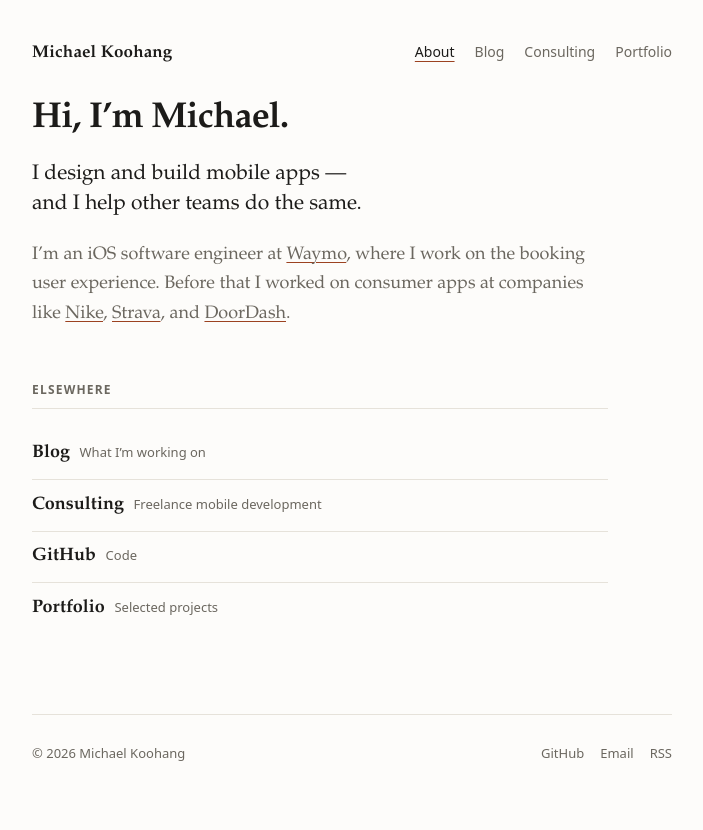
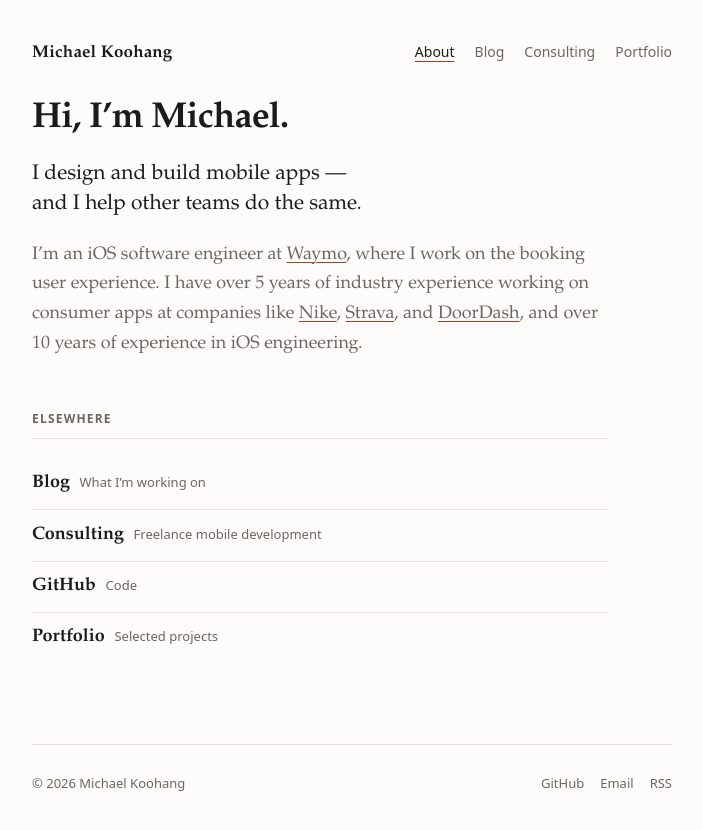
Before and after one commit to sebasque/sebasque.github.io, a Jekyll site: the page built from index.md, in a window 1280 px wide. Shown: the top 830 px of the page, without its empty margins (288-991 px from the left). Built offline with Jekyll 4.4.1, drawn with Linux system fonts in a browser that asks for light colours.

Commit message:
Update industry experience

```diff
--- a/index.md
+++ b/index.md
@@ -9,7 +9,7 @@
 
 <p class="intro-lede">I design and build mobile apps — and I help other teams do the same.</p>
 
-I'm an iOS software engineer at [Waymo](https://waymo.com), where I work on the booking user experience. Before that I worked on consumer apps at companies like [Nike](https://www.nike.com), [Strava](https://www.strava.com), and [DoorDash](https://www.doordash.com).
+I'm an iOS software engineer at [Waymo](https://waymo.com), where I work on the booking user experience. I have over 5 years of industry experience working on consumer apps at companies like [Nike](https://www.nike.com), [Strava](https://www.strava.com), and [DoorDash](https://www.doordash.com), and over 10 years of experience in iOS engineering.
 
 ## Elsewhere
 
```
